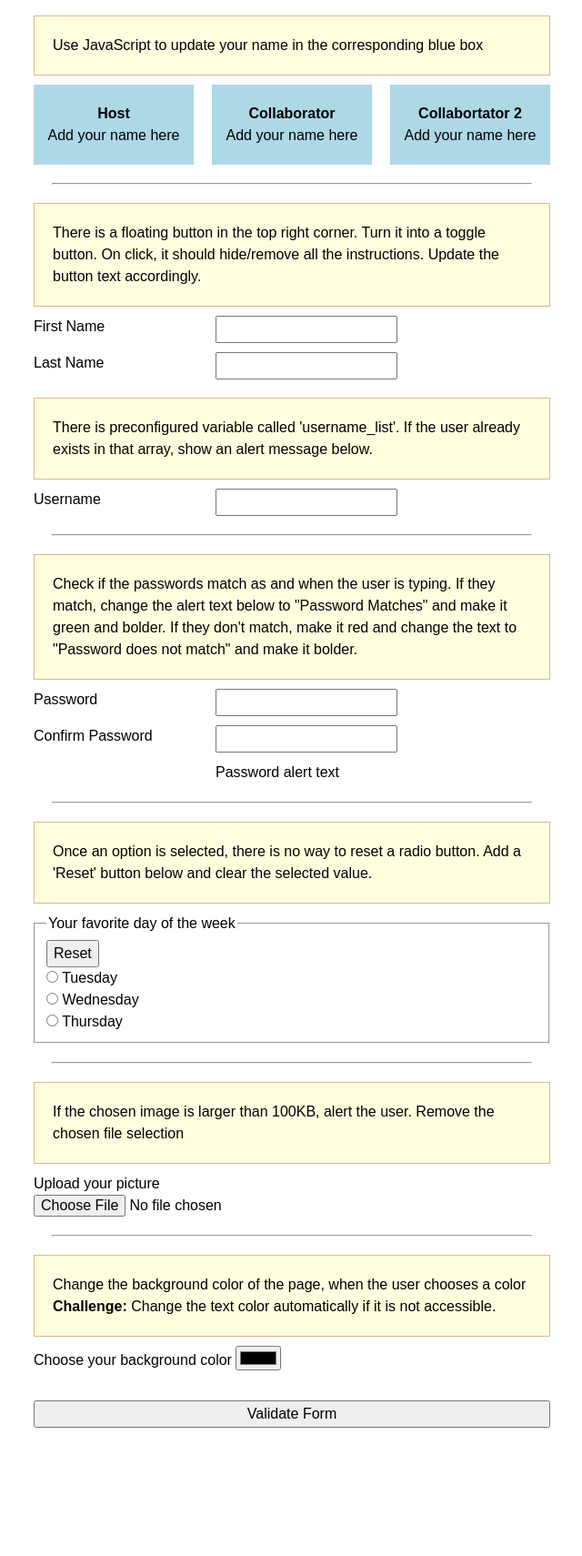
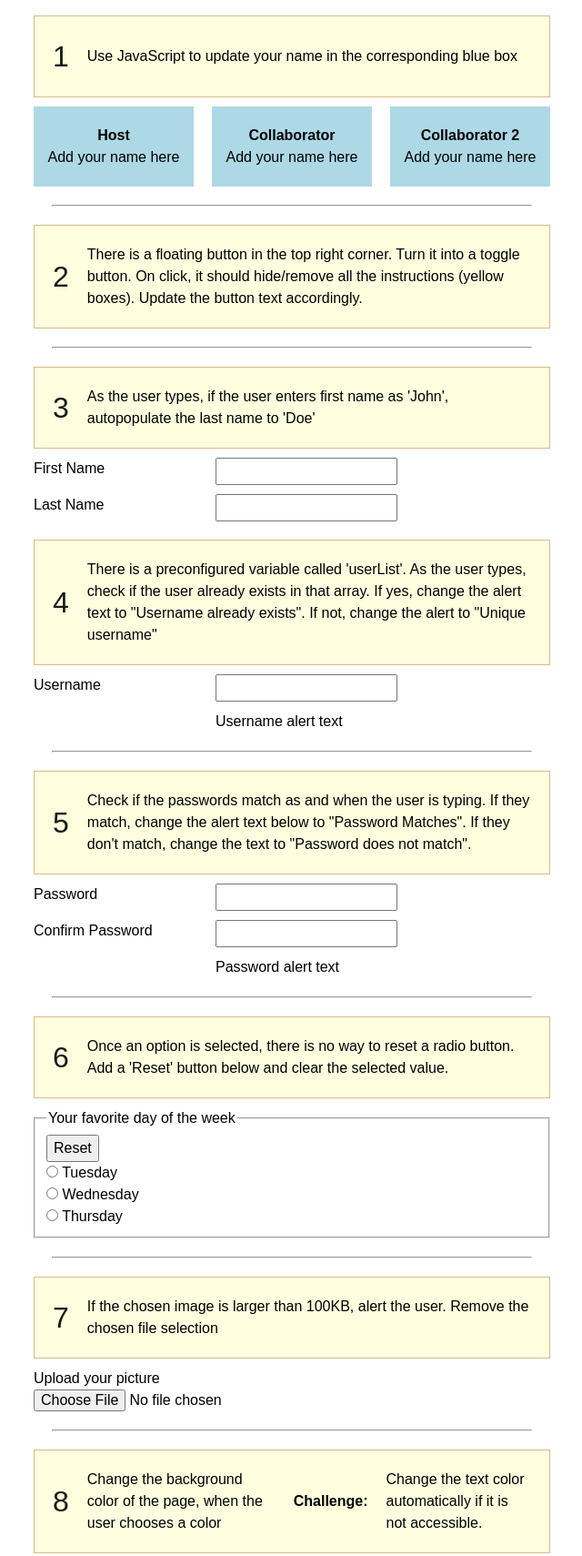
Before and after one commit to vivekselvaraj/discussion-event-listeners, a plain HTML site: page index.html in a window 1280 px wide. Shown: the part 67-1777 px from the top of the page at 91% size, without its empty margins (319-959 px from the left). Before the commit the page ends 1684 px from the top, so only its background shows below. Drawn offline with Linux system fonts and the light colour scheme.

Commit message:
Add files via upload

```diff
--- a/css/starter.css
+++ b/css/starter.css
@@ -32,6 +32,15 @@ hr {
     padding: 20px;
     background-color: lightyellow;
     border: 1px solid burlywood;
+    display: flex;
+    align-items: center;
+    gap: 20px;
+
+}
+
+.question > span {
+    font-size: xx-large;
+    opacity: 0.90;
 }
 
 .hidden {
@@ -44,12 +53,8 @@ hr {
     row-gap: 10px;
 }
 
-#password-alert {
+#password-alert, #username-alert {
     grid-column-start: 2;
-}
-
-.password-alert {
-    color: gray;
 }
 
 .validate-button {
--- a/index.html
+++ b/index.html
@@ -10,8 +10,11 @@
 </head>
 <body>
     <h1>Discussion: JS Event Listeners</h1>
-    <p class="question">Use JavaScript to update your name in the corresponding blue box</p>
 
+    <div class="question">
+        <span>1</span>
+        Use JavaScript to update your name in the corresponding blue box
+    </div>
     <div class="student-grid">
         <div>
             <p><strong>Host</strong></p>
@@ -22,14 +25,19 @@
             <p>Add your name here</p>
         </div>
         <div>
-            <p><strong>Collabortator 2</strong></p>
+            <p><strong>Collaborator 2</strong></p>
             <p>Add your name here</p>
         </div>
     </div>
     <hr/>
-    <p class="question">There is a floating button in the top right corner. Turn it into a toggle button. On click, it should hide/remove all the instructions. Update the button text accordingly.</p>
+
+    <div class="question"><span>2</span>There is a floating button in the top right corner. Turn it into a toggle button. On click, it should hide/remove all the instructions (yellow boxes). Update the button text accordingly.</div>
+    <hr />
+
+
     <button id="instruction_button">Hide Instructions</button>
     <form>
+        <div class="question"><span>3</span>As the user types, if the user enters first name as 'John', autopopulate the last name to 'Doe'</div>
         <div class="label-grid">
             <label for="first_name">First Name</label>
             <input type="text" id="first_name" name="firstname" />
@@ -38,15 +46,17 @@
             <input type="text" id="last_name" name="lastname" />
 
         </div>
-            <p class="question">There is preconfigured variable called 'username_list'. If the user already exists in that array, show an alert message below.</p>
+
+        <div class="question"><span>4</span>There is a preconfigured variable called 'userList'. As the user types, check if the user already exists in that array. If yes, change the alert text to "Username already exists". If not, change the alert to "Unique username"</div>
         <div class="label-grid">
             <label for="user_name">Username</label>
             <input type="text" id="user_name" name="username" />
+            <p id="username-alert">Username alert text</p>
         </div>
-        <hr >
+        <hr />
 
-        <p class="question">Check if the passwords match as and when the user is typing.
-            If they match, change the alert text below to "Password Matches" and make it green and bolder. If they don't match, make it red and change the text to "Password does not match" and make it bolder. </p>
+        <div class="question"><span>5</span>Check if the passwords match as and when the user is typing.
+            If they match, change the alert text below to "Password Matches". If they don't match, change the text to "Password does not match". </div>
         <div class="label-grid">
             <label for="user_name">Password</label>
             <input type="text" id="user_name" name="password" />
@@ -57,39 +67,46 @@
             <p id="password-alert">Password alert text</p>
         </div>
         <hr />
-        <p class="question">Once an option is selected, there is no way to reset a radio button. Add a 'Reset' button below and clear the selected value.</p>
+
+
+        <div class="question"><span>6</span>Once an option is selected, there is no way to reset a radio button. Add a 'Reset' button below and clear the selected value.</div>
         <fieldset>
           <legend>Your favorite day of the week</legend>
-          <button>Reset</button>
+          <button id="radio-reset-button">Reset</button>
+          <div>
             <p>
-            <input type="radio" name="size" id="week_tue" value="tuesday" />
+                <input type="radio" name="favorite_day" id="week_tue" value="tuesday" />
                 <label for="week_tue">Tuesday</label>
               </p>
               <p>
-            <input type="radio" name="size" id="week_wed" value="wednesday" />
+                <input type="radio" name="favorite_day" id="week_wed" value="wednesday" />
                 <label for="week_wed">Wednesday</label>
               </p>
               <p>
-            <input type="radio" name="size" id="week_thu" value="thursday" />
+                <input type="radio" name="favorite_day" id="week_thu" value="thursday" />
                 <label for="week_thu">Thursday</label>
               </p>
+          </div>
         </fieldset>
+        <hr />
 
-        <hr />
-        <p class="question">If the chosen image is larger than 100KB, alert the user. Remove the chosen file selection</p>
+
+        <div class="question"><span>7</span>If the chosen image is larger than 100KB, alert the user. Remove the chosen file selection</div>
         <p>
             <label for="profile_pic">Upload your  picture</label>
         </p>
         <input type="file"
         id="profile_pic"
         name="profile_pic"/>
+        <hr />
 
-        <hr />
-        <p class="question">
+
+        <div class="question">
+            <span>8</span>
             Change the background color of the page, when the user chooses a color
             <br>
             <strong>Challenge:</strong> Change the text color automatically if it is not accessible.
-        </p>
+        </div>
         <label for="profile_pic">Choose your background color</label>
         <input type="color" />
 
--- a/js/script.js
+++ b/js/script.js
@@ -23,3 +23,15 @@ filePicker.addEventListener("change", () => {
       }
     }
   });
+
+
+
+  function downloadFile() {
+    alert("File download will start in 5 seconds");
+    // Code to download file.
+    }
+
+    let button = document.querySelector("button.validate-button");
+    button.addEventListener("click", downloadFile);
+
+  let username_list = ["a", "b", "c", "d", "e", "f", "g"];
```
Lines whose indentation alone changed are shown as unchanged.
